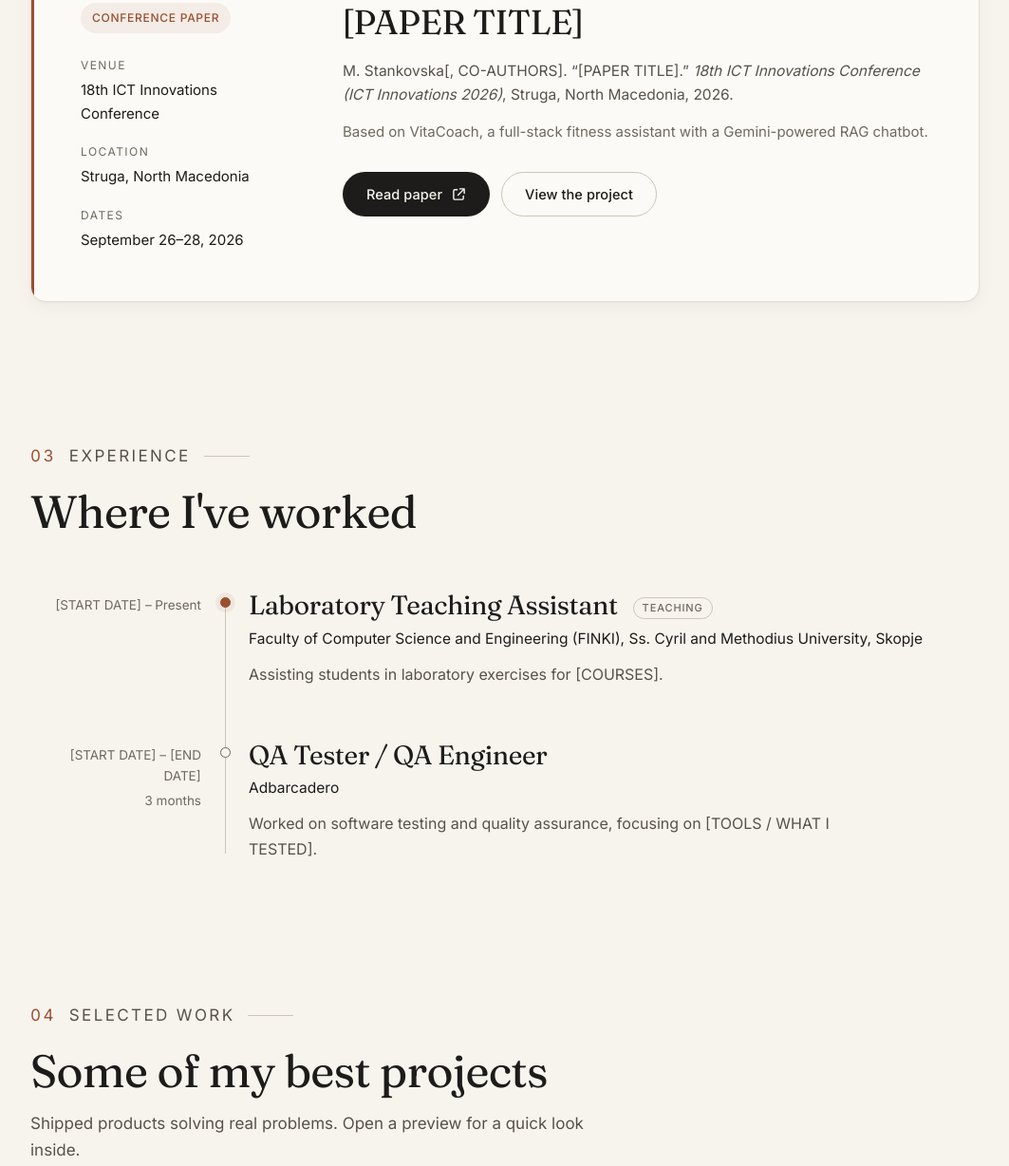
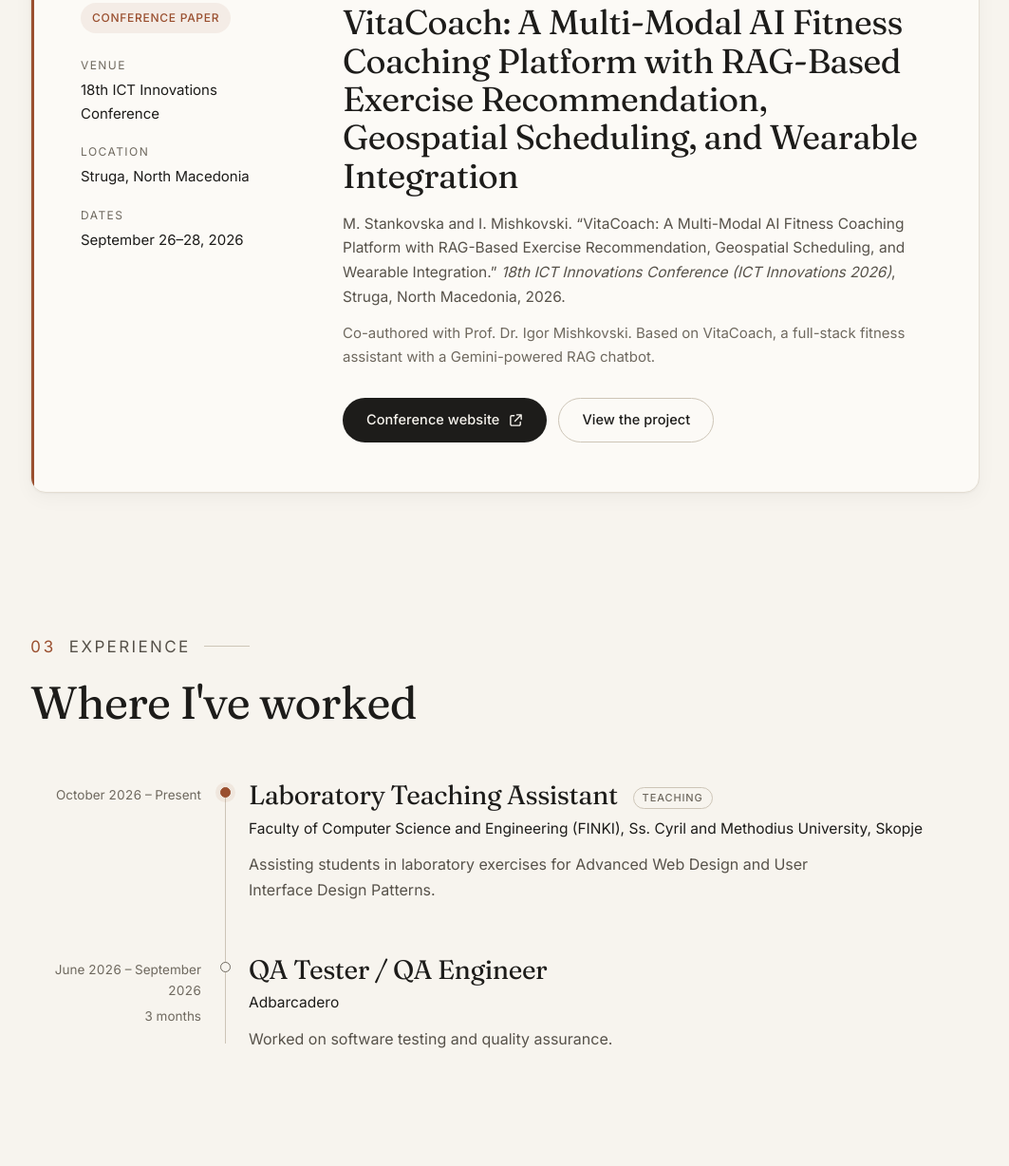
Before and after one commit to MagdalenaStankovska/portfolio, a website: page index.html in a window 1280 px wide. Shown: the part 2054-3282 px from the top of the page at 95% size, without its empty margins (108-1171 px from the left). Drawn offline with Linux system fonts and the light colour scheme.

Commit message:
Fill in paper, co-author, teaching and QA role details

```diff
--- a/index.html
+++ b/index.html
@@ -140,12 +140,12 @@
         </dl>
       </div>
       <div>
-        <h3 class="pub-title">[PAPER TITLE]</h3>
-        <p class="pub-cite">M. Stankovska[, CO-AUTHORS]. “[PAPER TITLE].” <em>18th ICT Innovations Conference (ICT Innovations 2026)</em>, Struga, North Macedonia, 2026.</p>
-        <p class="pub-note">Based on VitaCoach, a full-stack fitness assistant with a Gemini-powered RAG chatbot.</p>
+        <h3 class="pub-title">VitaCoach: A Multi-Modal AI Fitness Coaching Platform with RAG-Based Exercise Recommendation, Geospatial Scheduling, and Wearable Integration</h3>
+        <p class="pub-cite">M. Stankovska and I. Mishkovski. “VitaCoach: A Multi-Modal AI Fitness Coaching Platform with RAG-Based Exercise Recommendation, Geospatial Scheduling, and Wearable Integration.” <em>18th ICT Innovations Conference (ICT Innovations 2026)</em>, Struga, North Macedonia, 2026.</p>
+        <p class="pub-note">Co-authored with Prof. Dr. Igor Mishkovski. Based on VitaCoach, a full-stack fitness assistant with a Gemini-powered RAG chatbot.</p>
         <div class="pub-actions">
-          <a class="btn btn-primary" href="[PAPER LINK]" target="_blank" rel="noopener">
-            Read paper <svg aria-hidden="true"><use href="#i-external"/></svg>
+          <a class="btn btn-primary" href="https://ictinnovations.org/" target="_blank" rel="noopener">
+            Conference website <svg aria-hidden="true"><use href="#i-external"/></svg>
           </a>
           <a class="btn btn-ghost" href="#project-vitacoach">View the project</a>
         </div>
@@ -164,19 +164,19 @@
 
     <ol class="timeline">
       <li class="tl-item current reveal">
-        <p class="tl-date">[START DATE] – Present</p>
+        <p class="tl-date"><time datetime="2026-10-26">October 2026</time> – Present</p>
         <div>
           <h3 class="tl-role">Laboratory Teaching Assistant <span class="tl-kind">Teaching</span></h3>
           <p class="tl-org">Faculty of Computer Science and Engineering (FINKI), Ss. Cyril and Methodius University, Skopje</p>
-          <p class="tl-desc">Assisting students in laboratory exercises for [COURSES].</p>
+          <p class="tl-desc">Assisting students in laboratory exercises for Advanced Web Design and User Interface Design Patterns.</p>
         </div>
       </li>
       <li class="tl-item reveal">
-        <p class="tl-date">[START DATE] – [END DATE]<span class="dur">3 months</span></p>
+        <p class="tl-date"><time datetime="2026-06-29">June 2026</time> – September 2026<span class="dur">3 months</span></p>
         <div>
           <h3 class="tl-role">QA Tester / QA Engineer</h3>
           <p class="tl-org">Adbarcadero</p>
-          <p class="tl-desc">Worked on software testing and quality assurance, focusing on [TOOLS / WHAT I TESTED].</p>
+          <p class="tl-desc">Worked on software testing and quality assurance.</p>
         </div>
       </li>
     </ol>
```
